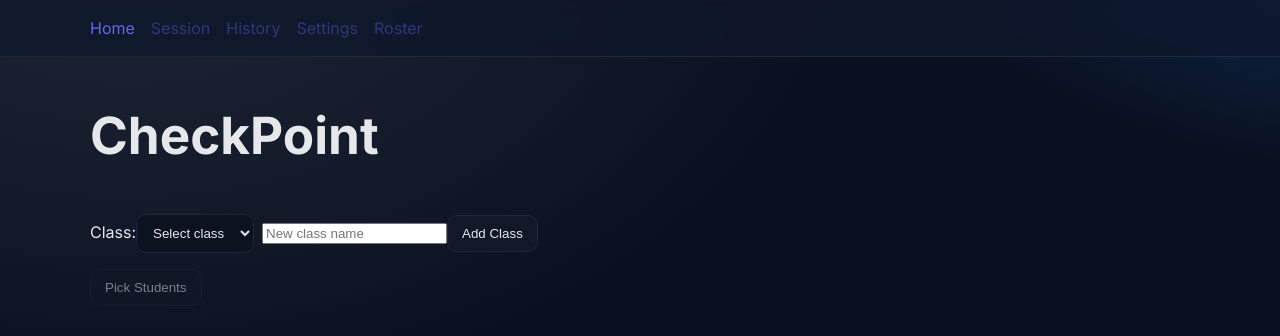
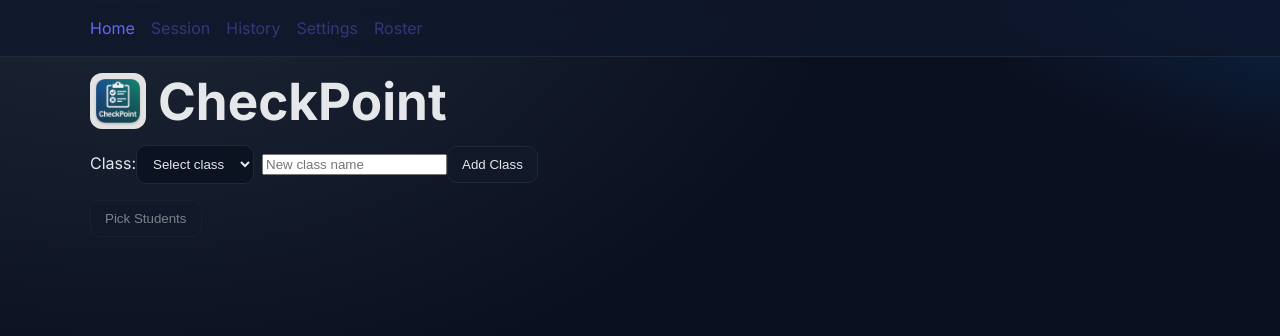
Before and after one commit to insominx/CheckPoint, a React (Vite) app in the folder web/: page / in a window 1280 px wide. Shown: the top 336 px of the page. Built offline with nearby package versions, Linux system fonts and the light colour scheme; the HTML template or start-up script is replaced by a standard one.

Commit message:
Added the logo.

```diff
--- a/web/index.html
+++ b/web/index.html
@@ -2,7 +2,7 @@
 <html lang="en">
   <head>
     <meta charset="UTF-8" />
-    <link rel="icon" type="image/svg+xml" href="/vite.svg" />
+    <link rel="icon" type="image/png" href="/logo.png" />
     <meta name="viewport" content="width=device-width, initial-scale=1.0" />
     <link rel="preconnect" href="https://fonts.googleapis.com">
     <link rel="preconnect" href="https://fonts.gstatic.com" crossorigin>
--- a/web/src/pages/Home.tsx
+++ b/web/src/pages/Home.tsx
@@ -13,7 +13,10 @@ export default function Home() {
 
 	return (
 		<div className="page">
-			<h1>CheckPoint</h1>
+			<div style={{ display: 'flex', alignItems: 'center', gap: 12 }}>
+				<img src="/logo.png" alt="CheckPoint" width={56} height={56} style={{ borderRadius: 12 }} />
+				<h1 style={{ margin: 0 }}>CheckPoint</h1>
+			</div>
 			<div>
 				<label>
 					Class:
```
Also changed, not shown: web/public/logo.png (added), 1 other file (tests, documents, lock files or other folders).
